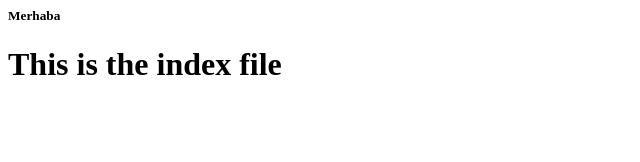
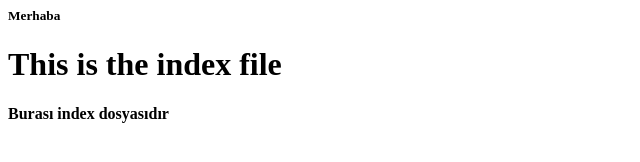
Before and after one commit to edipgenc/testrepo, a plain HTML site: page index.html in a window 1280 px wide. Shown: the whole page, without its empty margins (0-640 px from the left). Drawn offline with Linux system fonts and the light colour scheme.

Commit message:
index dosyası düzeltildi

```diff
--- a/index.html
+++ b/index.html
@@ -1,2 +1,6 @@
 <h5> Merhaba</h5>
 <h1> This is the index file </h1>
+
+<div>
+<b> Burası index dosyasıdır </b>
+</div>
```
